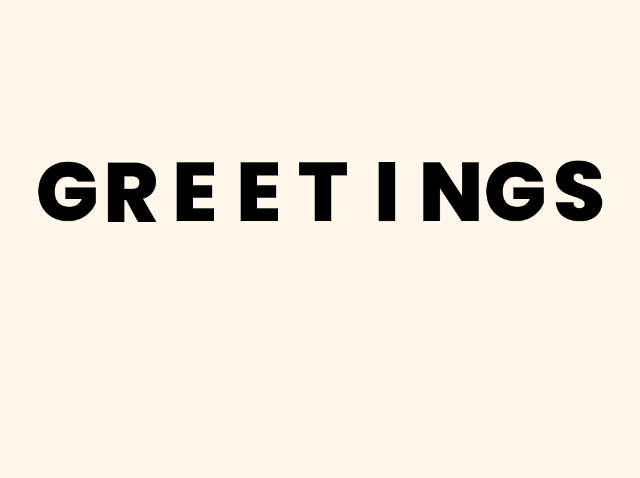
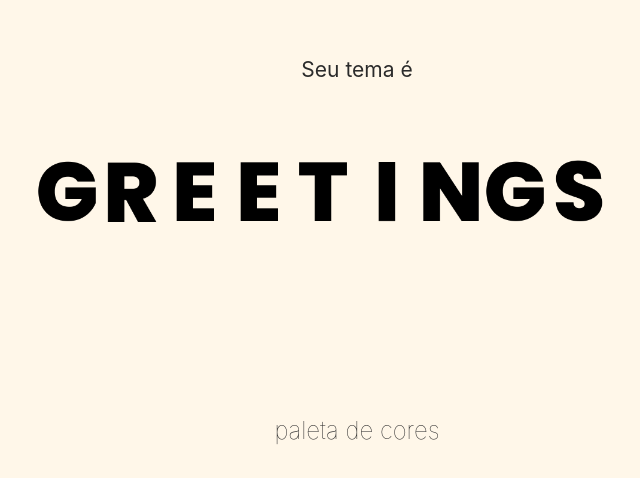
Before and after one commit to thailonlucas/modran, a React (Create React App) app: page / in a window 1280 px wide. Shown: the part 146-624 px from the top of the page, without its empty margins (283-923 px from the left). Built offline with nearby package versions, Linux system fonts and the light colour scheme.

Commit message:
Add screen labels

```diff
--- a/src/pages/ThemeGenerator/index.tsx
+++ b/src/pages/ThemeGenerator/index.tsx
@@ -30,7 +30,12 @@ const ThemeGenerator = () => {
     }
 
     return (
-        <div ref={boxRef} onClick={onChangeTheme}>
+        <div id='theme-generator-screen' ref={boxRef} onClick={onChangeTheme}>
+          <div className='screen-labels'>
+            <h1 className='theme-label'>Seu tema é</h1>
+            <span className='theme-empty-space'></span>
+            <h2 className='theme-color-pallete-label'>paleta de cores</h2>
+          </div>
           <canvas ref={canvasRef} />
         </div>
       )
--- a/src/pages/ThemeGenerator/style.scss
+++ b/src/pages/ThemeGenerator/style.scss
@@ -1,5 +1,27 @@
-h1{
-    background-color: red;
-    flex: 1;
-    width: 100%;
+#theme-generator-screen{
+    .screen-labels{
+        position: absolute;
+        top: 0;
+        left: 0;
+        width: 100vw;
+        height: 100vh;
+        display: flex;
+        align-items: center;
+        flex-direction: column;
+        justify-content: center;
+        z-index: -1;
+
+        .theme-empty-space{
+            height: 300px;
+        }
+
+        .theme-label{
+            font-weight: 400;
+            font-size: 21px;
+        }
+
+        .theme-color-pallete-label{
+            font-weight: 100;
+        }
+    }
 }
```
